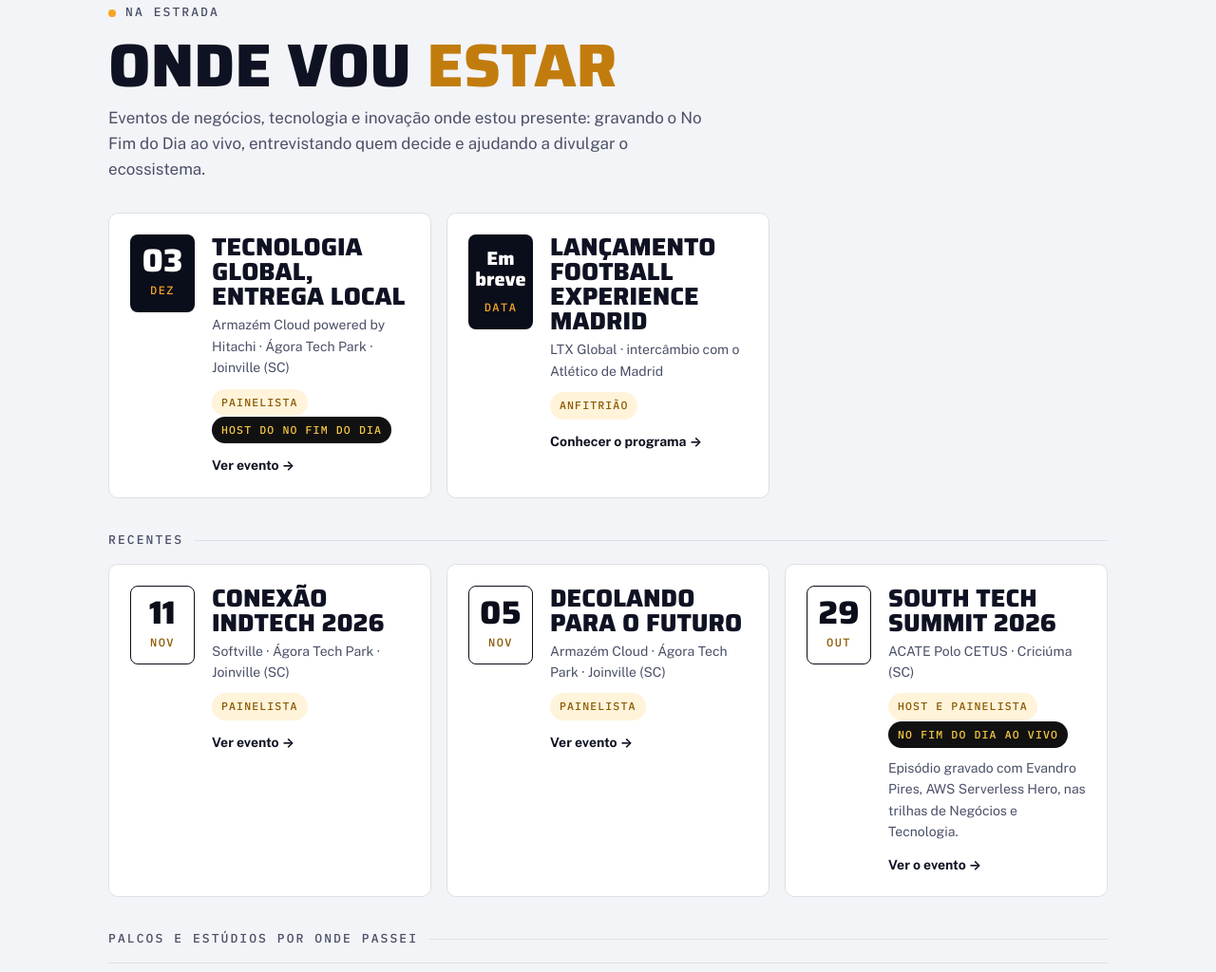
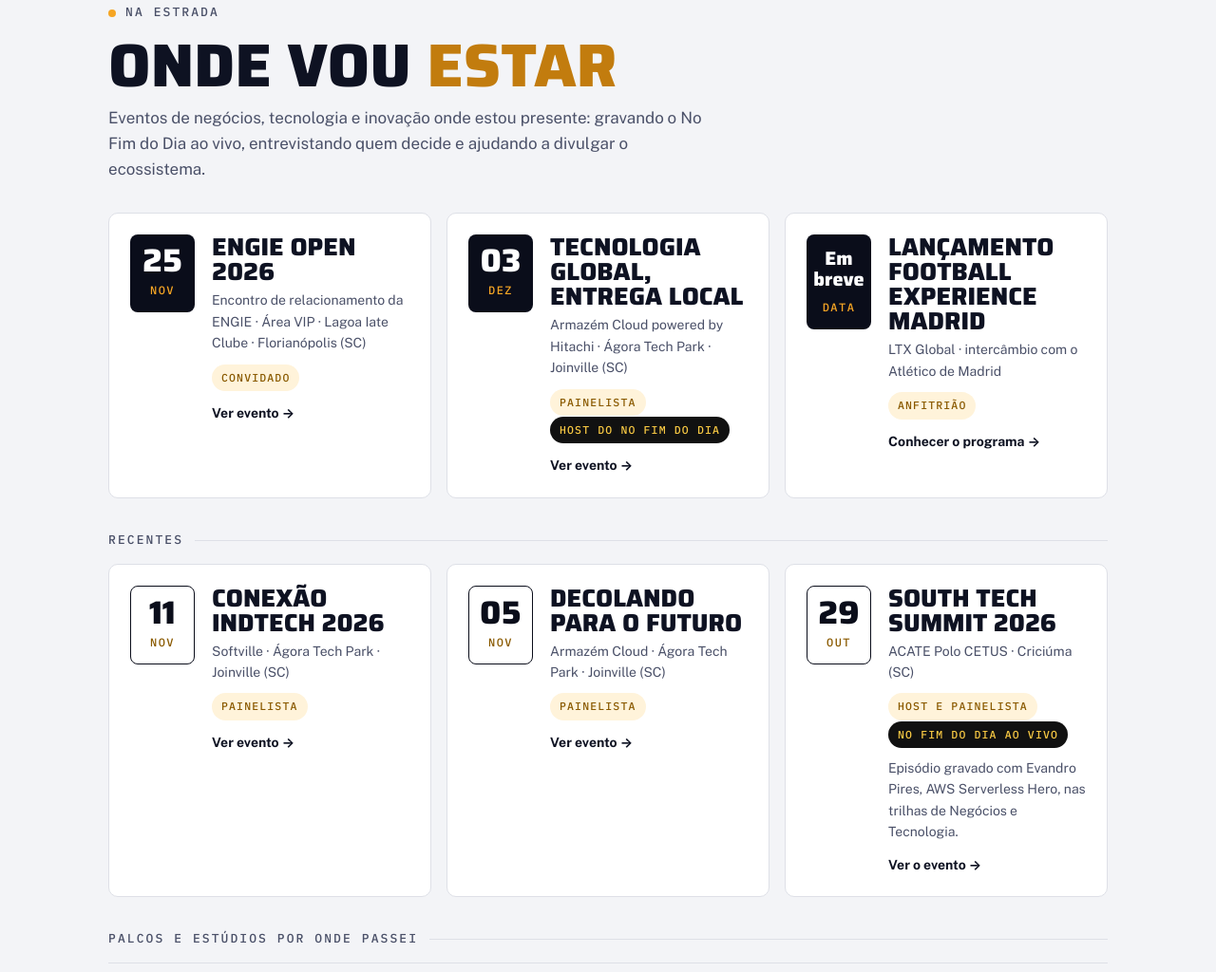
Before and after one commit to LitoAguiar/litoaguiar-site, a plain HTML site: page index.html in a window 1280 px wide. Shown: the part 3267-4291 px from the top of the page at 95% size. Drawn offline with nearby package versions, Linux system fonts and the light colour scheme; no server answers.

Commit message:
Agenda: ENGIE Open 2026 (25/11, área VIP, Lagoa Iate Clube) como convidado
Co-Authored-By: Claude Opus 5.5 <noreply@anthropic.com>
Claude-Session: https://claude.ai/code/session_011mnhbmiJLAG2cNUxp3kxRL

```diff
--- a/index.html
+++ b/index.html
@@ -364,6 +364,10 @@ footer a:hover{color:var(--signal)}
     <h2 class="h" id="ev-t">Onde vou <span style="color:#C27C0E">estar</span></h2>
     <p class="lead">Eventos de negócios, tecnologia e inovação onde estou presente: gravando o No Fim do Dia ao vivo, entrevistando quem decide e ajudando a divulgar o ecossistema.</p>
     <div class="agenda" id="agenda">
+      <a class="ev" data-fim="2026-11-25" href="https://www.nsctotal.com.br/especiais-publicitarios/engie-open-2026-tem-entrada-gratuita-em-florianopolis" target="_blank" rel="noopener">
+        <div class="dt"><b>25</b><span>nov</span></div>
+        <div><h3>ENGIE Open 2026</h3><p class="meta">Encontro de relacionamento da ENGIE · Área VIP · Lagoa Iate Clube · Florianópolis (SC)</p><span class="role">Convidado</span><span class="go">Ver evento →</span></div>
+      </a>
       <a class="ev" data-fim="2026-12-03" href="https://luma.com/3rzt6042" target="_blank" rel="noopener">
         <div class="dt"><b>03</b><span>dez</span></div>
         <div><h3>Tecnologia Global, Entrega Local</h3><p class="meta">Armazém Cloud powered by Hitachi · Ágora Tech Park · Joinville (SC)</p><span class="role">Painelista</span> <span class="role live">Host do No Fim do Dia</span><span class="go">Ver evento →</span></div>
```
